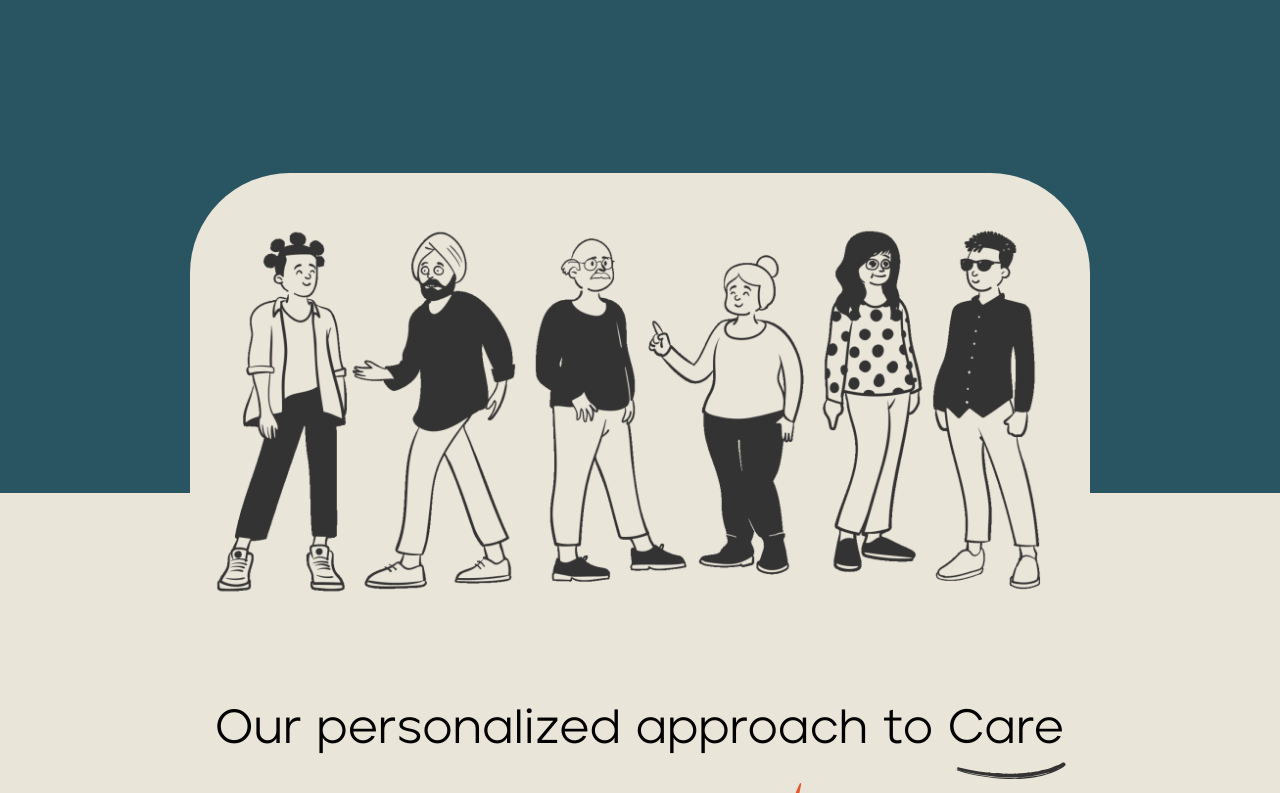
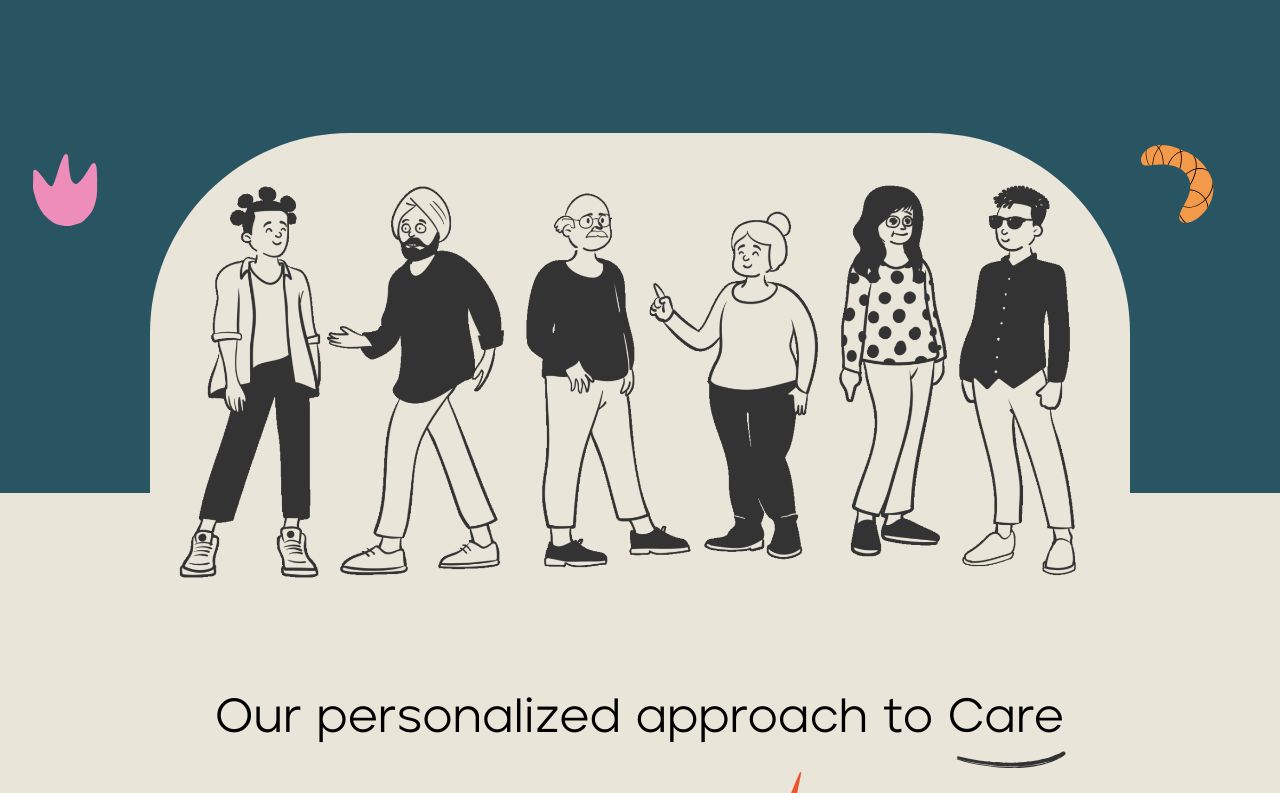
Before and after one commit to coolpythoncodes/blue-heaven, a Next.js app: page / in a window 1280 px wide. Shown: the part 407-1200 px from the top of the page. Built offline with nearby package versions, Linux system fonts and the light colour scheme.

Commit message:
corrected hero section of landing page

```diff
--- a/pages/index.tsx
+++ b/pages/index.tsx
@@ -30,7 +30,7 @@ const Home: NextPage = () => {
   return (
     <Layout navBarColor="bg-blueBg">
       {/* Hero Section */}
-      <header className="bg-blueBg text-creamSecondaryBg m-0 pt-10 h-[70vh] xxs:h-[55vh] xs:h-[70vh] lg:h-screen">
+      <header className="bg-blueBg text-creamSecondaryBg m-0 pt-10 h-[70vh] xxs:h-[55vh] xs:h-[70vh] lg:h-screen xl:pt-12">
         <div className="layout-container xs:w-4/5 md:w-11/12  xl:relative">
           <h1 className={`mob-h1 text-center md:heading-1 xl:w-[800px] xl:mx-auto ${styles.jeko_regular}`}>
             <span className="flex items-center justify-between xl:inline">
@@ -52,11 +52,11 @@ const Home: NextPage = () => {
             <span>
               that hears you when you call
               <span className="flex items-center justify-evenly xl:inline">
-                <div className="inline w-8 h-7 md:w-[90px] md:h-[100px] xl:hidden">
+                <div className="inline w-8 h-7 md:w-[90px] md:h-[100px] xl:absolute xl:-left-5 xl:-bottom-[220px] xl:w-[66px] xl:h-[74px]">
                   <Image src={three} alt="" layout="responsive" />
                 </div>
                 {" "}for help
-                <div className="inline w-8 h-7 md:w-[90px] md:h-[100px] xl:hidden">
+                <div className="inline w-8 h-7 md:w-[90px] md:h-[100px] xl:absolute xl:right-0 xl:-bottom-[220px]">
                   <Image src={four} alt="" layout="responsive" />
                 </div>
               </span>
@@ -67,11 +67,11 @@ const Home: NextPage = () => {
       {/* End Hero Section */}
 
       <section>
-        <div className="layout-container relative bg-creamSecondaryBg max-w-[900px] -mt-[25vh] z-10 rounded-t-[100px] xxs:-mt-[20vh] xs:-mt-[25vh] xl:-mt-[40vh]">
+        <div className="layout-container relative bg-creamSecondaryBg max-w-[980px] -mt-[25vh] z-10 rounded-t-[100px] xxs:-mt-[20vh] xs:-mt-[25vh] xl:-mt-[45vh] xl:rounded-t-[200px]">
           <div className="pt-8 pr-5 xs:px-5 lg:hidden">
             <Image src={people} alt="" layout="responsive" />
           </div>
-          <div className="hidden lg:block pt-8">
+          <div className="hidden lg:block pt-6">
             <Image src={peopleDesktop} alt="" layout="responsive" />
           </div>
           <h2 className={`mob-h2 text-center mt-10 mb-8 md:heading-2 lg:mt-20 ${styles.jeko_regular}`}>
```
